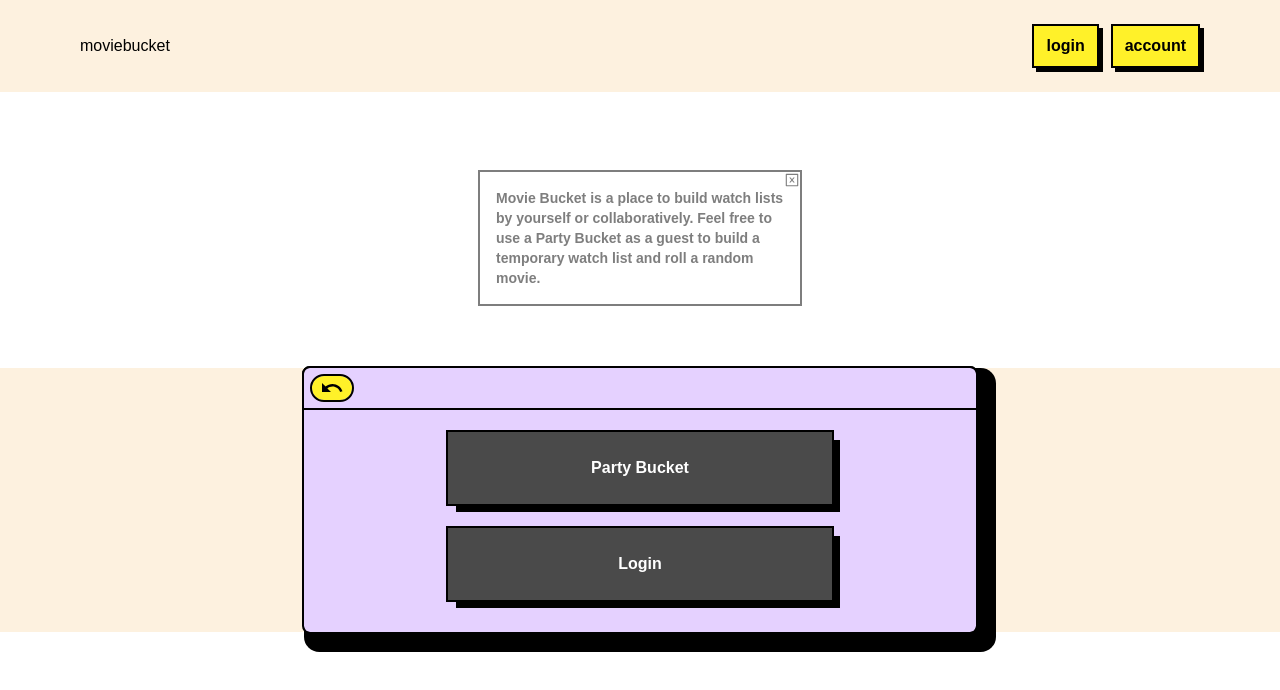
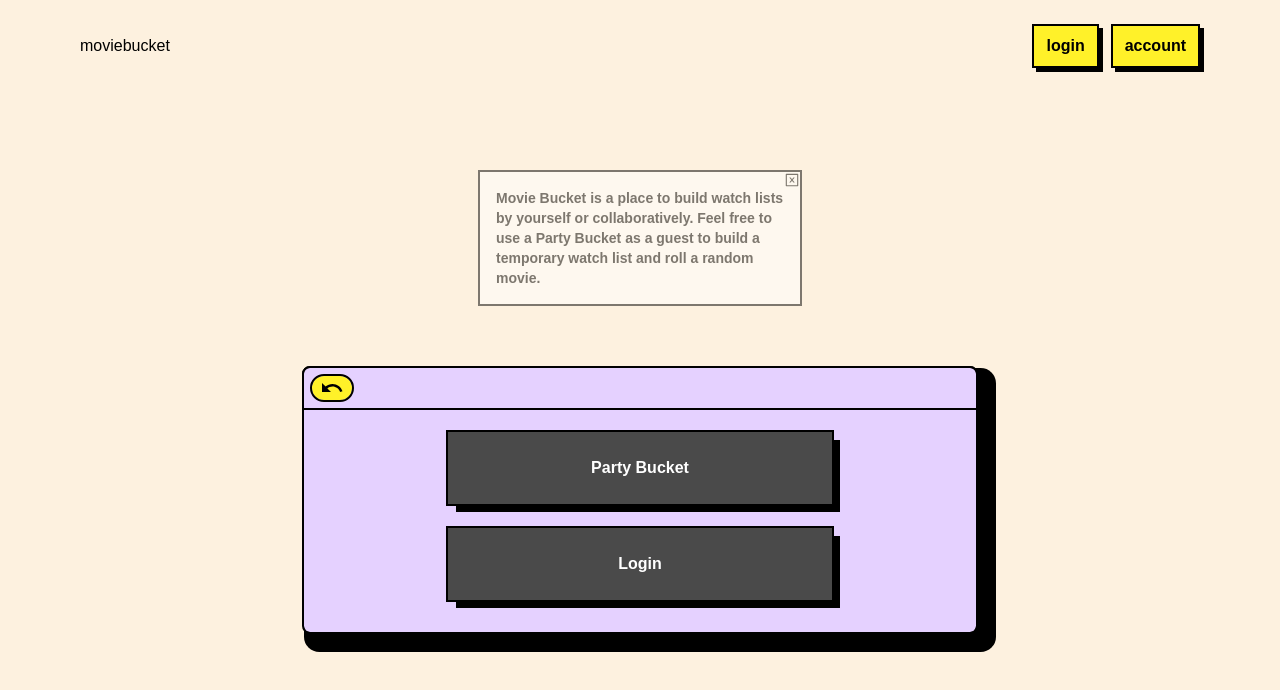
Before and after one commit to thwilson3/movie_bucket_frontend, a React (Vite) app: page / in a window 1280 px wide. Shown: the top 690 px of the page. Built offline with nearby package versions, Linux system fonts and the light colour scheme; a web font is replaced by a local one.

Commit message:
Change bg color

```diff
--- a/src/index.css
+++ b/src/index.css
@@ -10,6 +10,6 @@
 @layer base {
   html {
     font-family: 'JetBrains Mono', sans-serif;
-    background-color: #ffffff;
+    background-color: #fdf1df;
   }
 }
```
